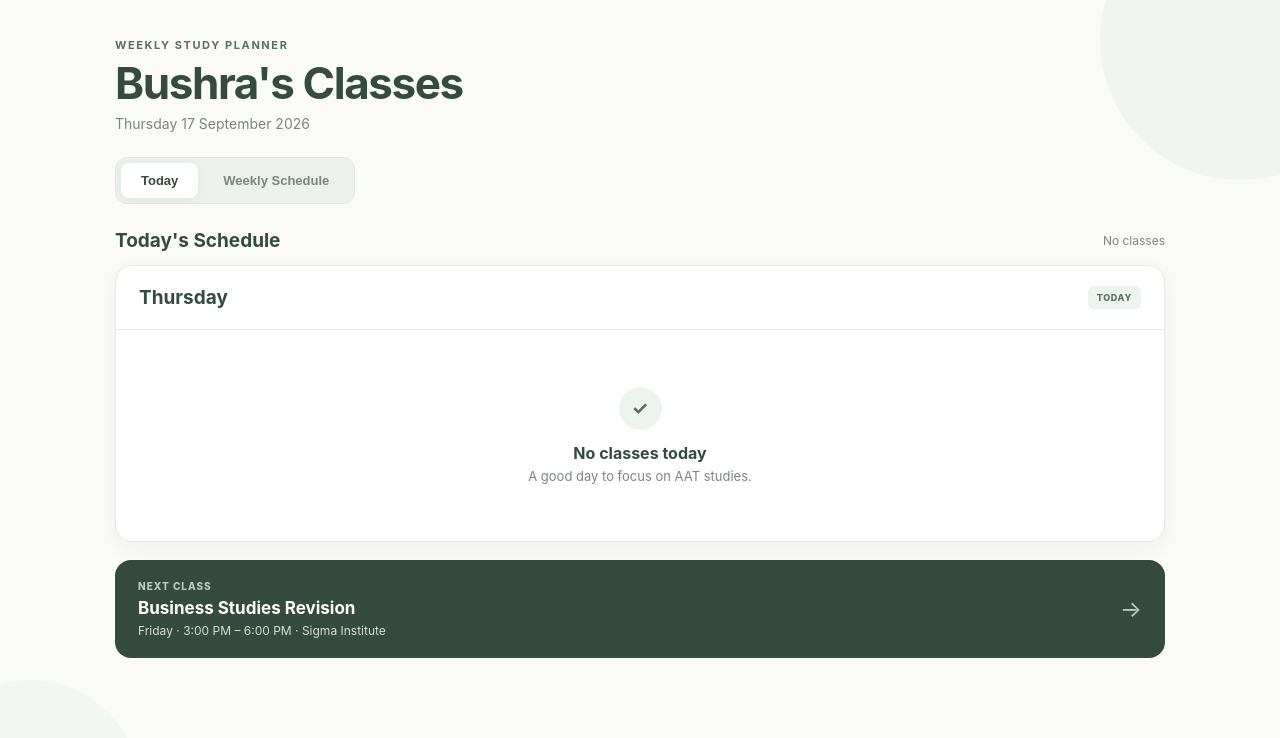
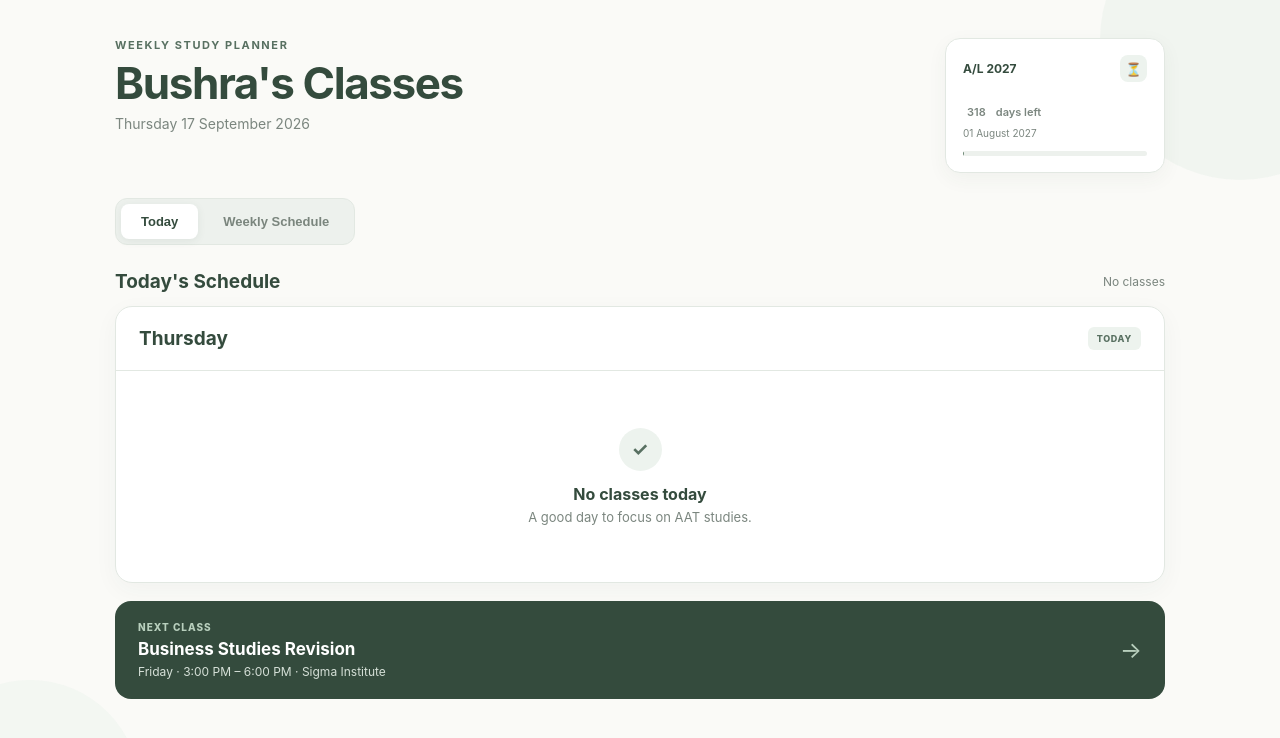
Before and after one commit to itsbushrx/Bushra-s-schedule-, a plain HTML site: page index.html in a window 1280 px wide. Drawn offline with Linux system fonts and the light colour scheme.

Commit message:
Update index.html

```diff
--- a/index.html
+++ b/index.html
@@ -7,6 +7,7 @@
 <title>Bushra's Schedule</title>
 
 <style>
+
 * {
     box-sizing: border-box;
     margin: 0;
@@ -18,7 +19,6 @@
     --sage: #718b78;
     --sage-dark: #587061;
     --sage-light: #edf3ee;
-        --mint: #f4f7f4;
     --cream: #fafaf7;
     --white: #ffffff;
     --text: #344039;
@@ -34,6 +34,7 @@
     color: var(--text);
     min-height: 100vh;
 }
+
 
 /* SUBTLE GREENERY */
 
@@ -63,16 +64,26 @@
     z-index: -1;
 }
 
+
 .container {
     width: min(1050px, 92%);
     margin: auto;
     padding: 38px 0 55px;
 }
 
+
 /* HEADER */
 
 header {
+    display: flex;
+    justify-content: space-between;
+    align-items: flex-start;
+    gap: 25px;
     margin-bottom: 25px;
+}
+
+.header-left {
+    flex: 1;
 }
 
 .eyebrow {
@@ -97,6 +108,81 @@
     color: var(--muted);
     font-size: 14px;
 }
+
+
+/* A/L COUNTDOWN */
+
+.countdown-card {
+    width: 220px;
+    flex-shrink: 0;
+    background: var(--white);
+    border: 1px solid var(--border);
+    border-radius: 15px;
+    padding: 16px 17px;
+    box-shadow: 0 6px 20px rgba(54, 72, 59, 0.05);
+}
+
+.countdown-top {
+    display: flex;
+    justify-content: space-between;
+    align-items: center;
+    margin-bottom: 10px;
+}
+
+.countdown-title {
+    color: var(--forest);
+    font-size: 12px;
+    font-weight: 750;
+}
+
+.countdown-icon {
+    width: 27px;
+    height: 27px;
+    display: grid;
+    place-items: center;
+    background: var(--sage-light);
+    color: var(--sage-dark);
+    border-radius: 8px;
+    font-size: 13px;
+}
+
+.countdown-days {
+    color: var(--forest);
+    font-size: 28px;
+    font-weight: 780;
+    line-height: 1;
+}
+
+.countdown-days span {
+    color: var(--muted);
+    font-size: 11px;
+    font-weight: 600;
+    margin-left: 4px;
+}
+
+.countdown-date {
+    color: var(--muted);
+    font-size: 10px;
+    margin-top: 7px;
+}
+
+.progress-track {
+    width: 100%;
+    height: 5px;
+    background: #edf1ed;
+    border-radius: 99px;
+    overflow: hidden;
+    margin-top: 12px;
+}
+
+.progress-bar {
+    height: 100%;
+    width: 0%;
+    background: var(--sage);
+    border-radius: 99px;
+    transition: width 0.5s ease;
+}
+
 
 /* TABS */
 
@@ -134,6 +220,7 @@
     box-shadow: 0 2px 8px rgba(55, 75, 62, 0.08);
 }
 
+
 /* SECTION */
 
 .section-heading {
@@ -153,6 +240,7 @@
     color: var(--muted);
     font-size: 12px;
 }
+
 
 /* TODAY CARD */
 
@@ -191,6 +279,7 @@
 .classes {
     padding: 15px;
 }
+
 
 /* CLASS CARD */
 
@@ -267,6 +356,7 @@
     background: #eef5ef;
 }
 
+
 /* EMPTY */
 
 .empty {
@@ -297,6 +387,7 @@
     color: var(--muted);
     font-size: 13px;
 }
+
 
 /* NEXT CLASS */
 
@@ -335,6 +426,7 @@
     color: #b8cfbd;
     font-size: 23px;
 }
+
 
 /* WEEKLY */
 
@@ -419,6 +511,7 @@
     font-size: 12px;
 }
 
+
 /* LEGEND */
 
 .legend {
@@ -453,6 +546,7 @@
     display: none;
 }
 
+
 /* MOBILE */
 
 @media (max-width: 700px) {
@@ -460,6 +554,15 @@
     .container {
         width: 94%;
         padding-top: 24px;
+    }
+
+    header {
+        display: block;
+    }
+
+    .countdown-card {
+        width: 100%;
+        margin-top: 18px;
     }
 
     .tabs {
@@ -487,22 +590,80 @@
         align-items: flex-start;
     }
 }
+
 </style>
 </head>
+
 
 <body>
 
 <div class="container">
 
+
     <!-- HEADER -->
 
     <header>
 
-        <div class="eyebrow">Weekly Study Planner</div>
+        <div class="header-left">
 
-        <h1>Bushra's Classes</h1>
+            <div class="eyebrow">
+                Weekly Study Planner
+            </div>
+
+            <h1>
+                Bushra's Classes
+            </h1>
 
             <div class="date" id="currentDate"></div>
+
+        </div>
+
+
+        <!-- A/L COUNTDOWN -->
+
+        <div class="countdown-card">
+
+            <div class="countdown-top">
+
+                <div class="countdown-title">
+                    A/L 2027
+                </div>
+
+                <div class="countdown-icon">
+                    ⏳
+                </div>
+
+            </div>
+
+
+            <div class="countdown-days">
+
+                <span id="alDays">
+                    0
+                </span>
+
+                <span>
+                    days left
+                </span>
+
+            </div>
+
+
+            <div class="countdown-date">
+                01 August 2027
+            </div>
+
+
+            <div class="progress-track">
+
+                <div
+                    class="progress-bar"
+                    id="alProgress">
+                </div>
+
+            </div>
+
+        </div>
 
     </header>
 
@@ -532,7 +693,9 @@
 
         <div class="section-heading">
 
-            <h2>Today's Schedule</h2>
+            <h2>
+                Today's Schedule
+            </h2>
 
             <span id="classCount"></span>
 
@@ -551,7 +714,10 @@
 
             </div>
 
-            <div class="classes" id="todayClasses"></div>
+            <div
+                class="classes"
+                id="todayClasses">
+            </div>
 
         </div>
 
@@ -563,30 +729,50 @@
 
     <!-- WEEKLY -->
 
-    <section id="weeklySection" class="hidden">
+    <section
+        id="weeklySection"
+        class="hidden">
 
         <div class="section-heading">
 
-            <h2>Weekly Schedule</h2>
+            <h2>
+                Weekly Schedule
+            </h2>
 
-            <span>All classes</span>
+            <span>
+                All classes
+            </span>
 
         </div>
 
 
-        <div class="weekly-grid" id="weeklyGrid"></div>
+        <div
+            class="weekly-grid"
+            id="weeklyGrid">
+        </div>
 
 
         <div class="legend">
 
             <div class="legend-item">
-                <span class="legend-dot physical-dot"></span>
+
+                <span
+                    class="legend-dot physical-dot">
+                </span>
+
                 Physical class
+
             </div>
 
+
             <div class="legend-item">
-                <span class="legend-dot online-dot"></span>
+
+                <span
+                    class="legend-dot online-dot">
+                </span>
+
                 Online class
+
             </div>
 
         </div>
@@ -597,6 +783,9 @@
 
 
 <script>
+
+
+/* SCHEDULE */
 
 const schedule = {
 
@@ -669,46 +858,63 @@ const days = [
 ];
 
 
+/* TODAY */
+
 function getToday() {
 
-    const dayNumber = new Date().getDay();
+    const dayNumber =
+        new Date().getDay();
 
-    return days[dayNumber === 0 ? 6 : dayNumber - 1];
+    return days[
+        dayNumber === 0
+        ? 6
+        : dayNumber - 1
+    ];
 
 }
 
 
+/* DATE */
+
 function formatDate() {
 
-    return new Date().toLocaleDateString("en-GB", {
-
+    return new Date().toLocaleDateString(
+        "en-GB",
+        {
             weekday: "long",
             day: "numeric",
             month: "long",
             year: "numeric"
-
-    });
+        }
+    );
 
 }
 
+
+/* LOCATION ICON */
 
 function locationIcon(type) {
 
     if (type === "online") {
 
         return `
-            <svg class="location-icon"
+            <svg
+                class="location-icon"
                 viewBox="0 0 24 24"
                 fill="none"
                 stroke="currentColor"
                 stroke-width="2">
 
-                <rect x="3" y="5"
+                <rect
+                    x="3"
+                    y="5"
                     width="18"
                     height="14"
-                      rx="2"></rect>
+                    rx="2">
+                </rect>
 
                 <path d="M8 21h8"></path>
+
                 <path d="M12 19v2"></path>
 
             </svg>
@@ -716,24 +922,32 @@ function locationIcon(type) {
 
     }
 
+
     return `
-        <svg class="location-icon"
+        <svg
+            class="location-icon"
             viewBox="0 0 24 24"
             fill="none"
             stroke="currentColor"
             stroke-width="2">
 
-            <path d="M20 10c0 5-8 11-8 11S4 15 4 10a8 8 0 1 1 16 0Z"></path>
+            <path
+                d="M20 10c0 5-8 11-8 11S4 15 4 10a8 8 0 1 1 16 0Z">
+            </path>
 
-            <circle cx="12"
+            <circle
+                cx="12"
                 cy="10"
-                    r="2.5"></circle>
+                r="2.5">
+            </circle>
 
         </svg>
     `;
 
 }
 
+
+/* CLASS CARD */
 
 function classHTML(item) {
 
@@ -779,22 +993,37 @@ function classHTML(item) {
 }
 
 
+/* DISPLAY TODAY */
+
 function displayToday() {
 
     const today = getToday();
 
-    const classes = schedule[today];
+    const classes =
+        schedule[today];
 
-    document.getElementById("todayName").textContent = today;
 
-    document.getElementById("classCount").textContent =
+    document.getElementById(
+        "todayName"
+    ).textContent = today;
+
+
+    document.getElementById(
+        "classCount"
+    ).textContent =
+
         classes.length === 0
         ? "No classes"
-        : `${classes.length} ${classes.length === 1 ? "class" : "classes"}`;
+        : `${classes.length}
+           ${classes.length === 1
+           ? "class"
+           : "classes"}`;
 
 
     const container =
-        document.getElementById("todayClasses");
+        document.getElementById(
+            "todayClasses"
+        );
 
 
     if (classes.length === 0) {
@@ -807,7 +1036,9 @@ function displayToday() {
                     ✓
                 </div>
 
-                <h3>No classes today</h3>
+                <h3>
+                    No classes today
+                </h3>
 
                 <p>
                     A good day to focus on AAT studies.
@@ -820,12 +1051,16 @@ function displayToday() {
     } else {
 
         container.innerHTML =
-            classes.map(classHTML).join("");
+            classes
+            .map(classHTML)
+            .join("");
 
     }
 
 }
 
+
+/* NEXT CLASS */
 
 function findNextClass() {
 
@@ -838,7 +1073,8 @@ function findNextClass() {
         const index =
             (todayIndex + i) % 7;
 
-        const day = days[index];
+        const day =
+            days[index];
 
 
         if (schedule[day].length > 0) {
@@ -847,7 +1083,9 @@ function findNextClass() {
                 schedule[day][0];
 
 
-            document.getElementById("nextClass").innerHTML = `
+            document.getElementById(
+                "nextClass"
+            ).innerHTML = `
 
                 <div class="next-class">
 
@@ -862,7 +1100,9 @@ function findNextClass() {
                         </h3>
 
                         <p>
-                            ${day} · ${next.time} · ${next.location}
+                            ${day} ·
+                            ${next.time} ·
+                            ${next.location}
                         </p>
 
                     </div>
@@ -884,15 +1124,21 @@ function findNextClass() {
 }
 
 
+/* WEEKLY */
+
 function buildWeekly() {
 
-    const today = getToday();
+    const today =
+        getToday();
 
     const grid =
-        document.getElementById("weeklyGrid");
+        document.getElementById(
+            "weeklyGrid"
+        );
 
 
-    grid.innerHTML = days.map(day => {
+    grid.innerHTML =
+        days.map(day => {
 
             const classes =
                 schedule[day];
@@ -900,7 +1146,9 @@ function buildWeekly() {
 
             return `
 
-            <div class="day-card ${day === today ? "today" : ""}">
+                <div
+                    class="day-card
+                    ${day === today ? "today" : ""}">
 
                     <div class="day-header">
 
@@ -910,7 +1158,13 @@ function buildWeekly() {
 
                         ${
                             day === today
-                        ? `<div class="today-mini">TODAY</div>`
+
+                            ? `
+                                <div class="today-mini">
+                                    TODAY
+                                </div>
+                              `
+
                             : ""
                         }
 
@@ -920,21 +1174,29 @@ function buildWeekly() {
                     ${
                         classes.length
 
-                    ? classes.map(item => `
+                        ? classes
+                            .map(item => `
 
                                 <div class="weekly-class">
 
-                            <div class="weekly-class-name">
+                                    <div
+                                        class="weekly-class-name">
                                         ${item.name}
                                     </div>
 
-                            <div class="weekly-class-time">
+                                    <div
+                                        class="weekly-class-time">
                                         ${item.time}
                                     </div>
 
-                            <div class="weekly-location">
+                                    <div
+                                        class="weekly-location">
 
-                                ${item.type === "online" ? "▣" : "⌖"}
+                                        ${
+                                            item.type === "online"
+                                            ? "▣"
+                                            : "⌖"
+                                        }
 
                                         ${item.location}
 
@@ -942,7 +1204,9 @@ function buildWeekly() {
 
                                 </div>
 
-                    `).join("")
+                            `)
+                            .join("")
+
 
                         : `
 
@@ -961,6 +1225,8 @@ function buildWeekly() {
 
 }
 
+
+/* TAB SWITCHING */
 
 function showTab(tab, button) {
 
@@ -992,8 +1258,101 @@ function showTab(tab, button) {
 }
 
 
-document.getElementById("currentDate")
-    .textContent = formatDate();
+/* A/L COUNTDOWN */
+
+function updateALCountdown() {
+
+    /*
+       A/L exam date:
+       1 August 2027
+    */
+
+    const examDate =
+        new Date(
+            "2027-08-01T09:00:00+05:30"
+        );
+
+
+    const now =
+        new Date();
+
+
+    const difference =
+        examDate - now;
+
+
+    if (difference <= 0) {
+
+        document.getElementById(
+            "alDays"
+        ).textContent = "0";
+
+        document.getElementById(
+            "alProgress"
+        ).style.width = "100%";
+
+        return;
+
+    }
+
+
+    const daysLeft =
+        Math.ceil(
+            difference /
+            (1000 * 60 * 60 * 24)
+        );
+
+
+    document.getElementById(
+        "alDays"
+    ).textContent =
+        daysLeft;
+
+
+    /*
+       Progress starts from
+       16 September 2026.
+    */
+
+    const startDate =
+        new Date(
+            "2026-09-16T00:00:00+05:30"
+        );
+
+
+    const totalTime =
+        examDate - startDate;
+
+
+    const elapsed =
+        now - startDate;
+
+
+    let progress =
+        (elapsed / totalTime) * 100;
+
+
+    progress =
+        Math.max(
+            0,
+            Math.min(100, progress)
+        );
+
+
+    document.getElementById(
+        "alProgress"
+    ).style.width =
+        progress + "%";
+
+}
+
+
+/* INITIALIZE */
+
+document.getElementById(
+    "currentDate"
+).textContent =
+    formatDate();
 
 
 displayToday();
@@ -1002,6 +1361,18 @@ findNextClass();
 
 buildWeekly();
 
+updateALCountdown();
+
+
+/*
+   Update countdown every second
+*/
+
+setInterval(
+    updateALCountdown,
+    1000
+);
+
 </script>
 
 </body>
```
Lines whose indentation alone changed are shown as unchanged.
